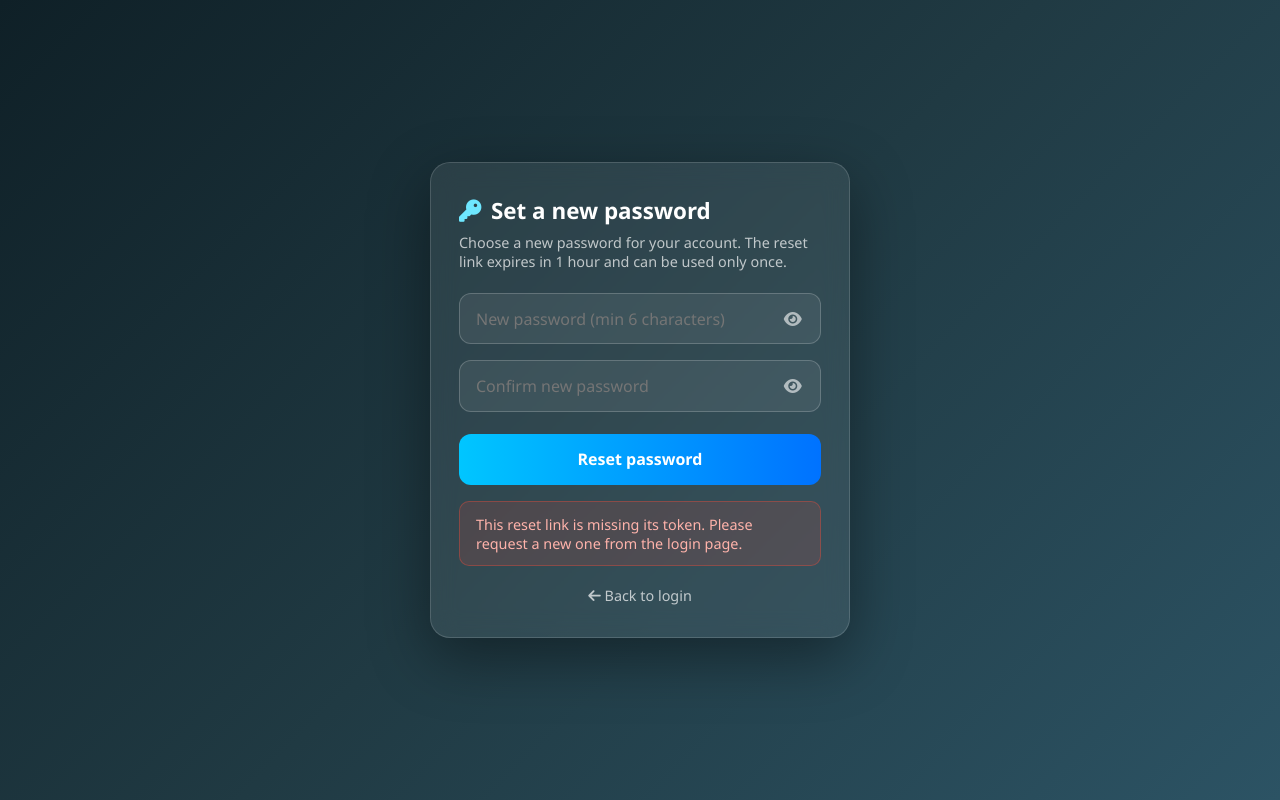
After one commit to satish024-024/Quantum_Spark_QDE_v2, a Flask app: template templates/reset_password.html in a window 1280 px wide. The commit adds this page. Run offline with Flask 3, Linux system fonts and the light colour scheme; the template is opened without the code that fills it, so the values that code supplies are empty.

Commit message:
Add forgot/reset/change password: token-based reset flow, remove temporary reset block

```diff
--- /dev/null
+++ b/templates/reset_password.html
@@ -0,0 +1,103 @@
+<!DOCTYPE html>
+<html lang="en">
+<head>
+<meta charset="UTF-8">
+<meta name="viewport" content="width=device-width, initial-scale=1.0, viewport-fit=cover">
+<title>Reset Password — Quantum Spark</title>
+<link rel="stylesheet" href="https://cdnjs.cloudflare.com/ajax/libs/font-awesome/6.5.2/css/all.min.css">
+<style>
+    * { margin: 0; padding: 0; box-sizing: border-box; font-family: 'Segoe UI', system-ui, sans-serif; }
+    body {
+        min-height: 100vh; min-height: 100dvh;
+        display: flex; align-items: center; justify-content: center;
+        background: linear-gradient(135deg, #0f2027, #203a43, #2c5364);
+        padding: 1rem; color: #fff;
+    }
+    .card {
+        width: 100%; max-width: 420px;
+        background: rgba(255,255,255,0.08);
+        border: 1px solid rgba(255,255,255,0.15);
+        border-radius: 20px; padding: 2rem 1.75rem;
+        backdrop-filter: blur(12px); -webkit-backdrop-filter: blur(12px);
+        box-shadow: 0 20px 60px rgba(0,0,0,0.4);
+    }
+    .card h1 { font-size: 1.4rem; margin-bottom: 0.4rem; display: flex; align-items: center; gap: 0.6rem; }
+    .card h1 i { color: #6ee7ff; }
+    .card p.sub { color: rgba(255,255,255,0.7); font-size: 0.9rem; margin-bottom: 1.4rem; }
+    .field { position: relative; margin-bottom: 1rem; }
+    .field input {
+        width: 100%; padding: 0.85rem 2.8rem 0.85rem 1rem;
+        border-radius: 12px; border: 1px solid rgba(255,255,255,0.2);
+        background: rgba(255,255,255,0.07); color: #fff; font-size: 1rem; outline: none;
+    }
+    .field input:focus { border-color: #6ee7ff; }
+    .field .toggle {
+        position: absolute; right: 0.9rem; top: 50%; transform: translateY(-50%);
+        color: rgba(255,255,255,0.6); cursor: pointer; font-size: 1rem; padding: 0.3rem;
+    }
+    .btn {
+        width: 100%; padding: 0.9rem; border: 0; border-radius: 12px;
+        background: linear-gradient(90deg, #00c6ff, #0072ff);
+        color: #fff; font-size: 1rem; font-weight: 600; cursor: pointer; margin-top: 0.4rem;
+    }
+    .btn:disabled { opacity: 0.6; cursor: default; }
+    .msg { margin-top: 1rem; padding: 0.8rem 1rem; border-radius: 10px; font-size: 0.9rem; display: none; }
+    .msg.ok { display: block; background: rgba(46,204,113,0.15); border: 1px solid rgba(46,204,113,0.4); color: #a9f0c6; }
+    .msg.err { display: block; background: rgba(231,76,60,0.15); border: 1px solid rgba(231,76,60,0.4); color: #ffb3ab; }
+    .back { display: block; text-align: center; margin-top: 1.2rem; color: rgba(255,255,255,0.7); font-size: 0.9rem; text-decoration: none; }
+    .back:hover { color: #fff; }
+</style>
+</head>
+<body>
+<div class="card">
+    <h1><i class="fas fa-key"></i> Set a new password</h1>
+    <p class="sub">Choose a new password for your account. The reset link expires in 1 hour and can be used only once.</p>
+    <div class="field">
+        <input type="password" id="np1" placeholder="New password (min 6 characters)" autocomplete="new-password">
+        <span class="toggle" data-for="np1"><i class="fas fa-eye"></i></span>
+    </div>
+    <div class="field">
+        <input type="password" id="np2" placeholder="Confirm new password" autocomplete="new-password">
+        <span class="toggle" data-for="np2"><i class="fas fa-eye"></i></span>
+    </div>
+    <button class="btn" id="resetBtn">Reset password</button>
+    <div class="msg" id="msg"></div>
+    <a class="back" href="/auth"><i class="fas fa-arrow-left"></i> Back to login</a>
+</div>
+<script>
+(function () {
+    var token = new URLSearchParams(location.search).get('token') || '';
+    var msg = document.getElementById('msg');
+    function show(t, ok) { msg.textContent = t; msg.className = 'msg ' + (ok ? 'ok' : 'err'); }
+    document.querySelectorAll('.toggle').forEach(function (el) {
+        el.addEventListener('click', function () {
+            var inp = document.getElementById(el.dataset.for);
+            var showPw = inp.type === 'password';
+            inp.type = showPw ? 'text' : 'password';
+            el.innerHTML = '<i class="fas fa-eye' + (showPw ? '' : '-slash') + '"></i>';
+        });
+    });
+    if (!token) show('This reset link is missing its token. Please request a new one from the login page.', false);
+    document.getElementById('resetBtn').addEventListener('click', function () {
+        var p1 = document.getElementById('np1').value;
+        var p2 = document.getElementById('np2').value;
+        if (!token) { show('Missing reset token.', false); return; }
+        if (p1.length < 6) { show('Password must be at least 6 characters.', false); return; }
+        if (p1 !== p2) { show('Passwords do not match.', false); return; }
+        var btn = this; btn.disabled = true; btn.textContent = 'Resetting…';
+        fetch('/api/reset-password', {
+            method: 'POST', headers: {'Content-Type': 'application/json'},
+            body: JSON.stringify({token: token, new_password: p1})
+        }).then(function (r) { return r.json(); }).then(function (d) {
+            show(d.message, d.success);
+            if (d.success) setTimeout(function () { location.href = '/auth'; }, 1800);
+            else { btn.disabled = false; btn.textContent = 'Reset password'; }
+        }).catch(function () {
+            show('Network error. Please try again.', false);
+            btn.disabled = false; btn.textContent = 'Reset password';
+        });
+    });
+})();
+</script>
+</body>
+</html>
```
Also changed, not shown: api/index.py (+0 -31 lines), core/user_auth.py (+116 -0 lines), templates/dashboard/partials/header.html (+56 -0 lines).
